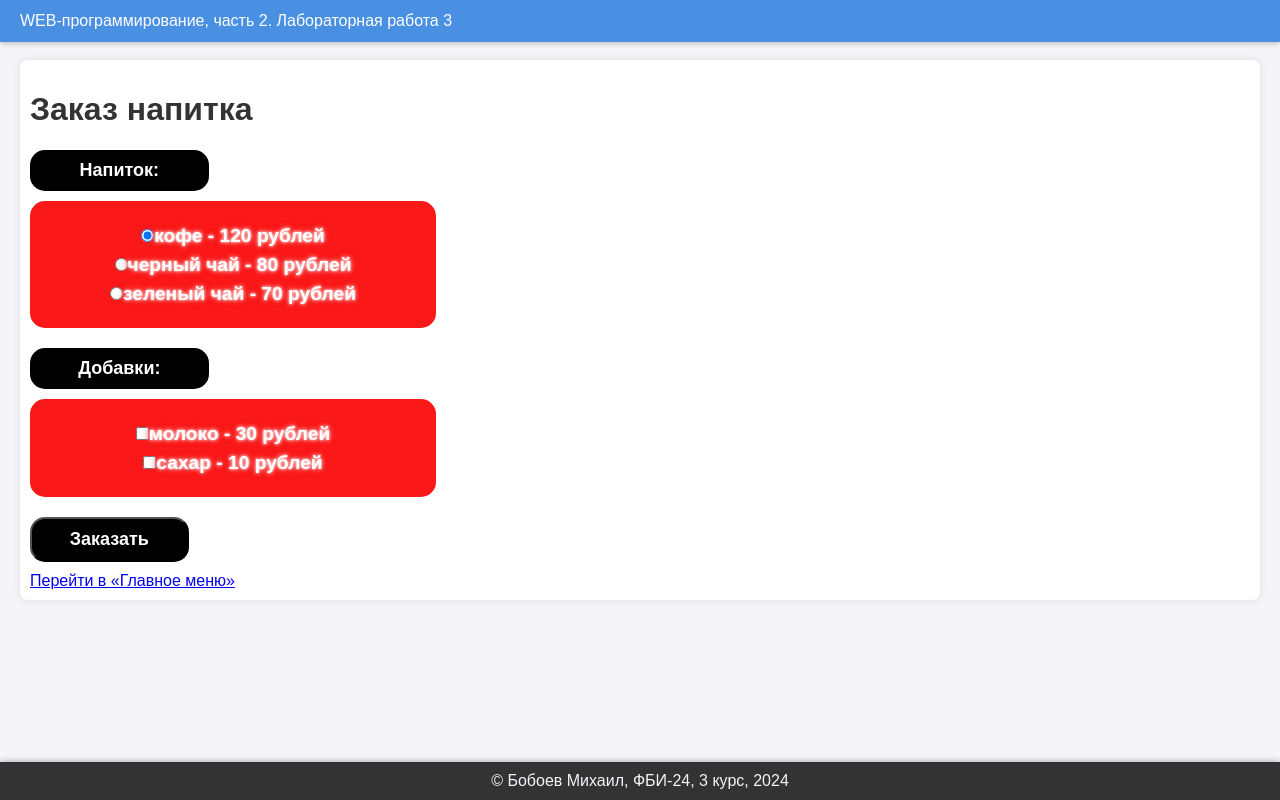
After one commit to Mihailboboev24/2sem_all_web_labs, a Flask app: page /lab3/order in a window 1280 px wide. The commit adds this page. Run offline with Flask 3, Linux system fonts and the light colour scheme.

Commit message:
заказ напитка

```diff
--- a/lab3.py
+++ b/lab3.py
@@ -34,3 +34,29 @@ def form1():
         errors['age'] = 'Заполните поле!'
     sex = request.args.get('sex')
     return render_template('lab3/form1.html', user=user, age=age, sex=sex, errors=errors)
+
+@lab3.route('/lab3/order')
+def order():
+    return render_template('lab3/order.html')
+
+@lab3.route('/lab3/pay')
+def pay():
+    price = 0
+    drink = request.args.get('drink')
+    if drink == 'coffee':
+        price = 120
+    elif drink == 'black-tea':
+        price = 80
+    else:
+        price = 70
+
+    if request.args.get('milk') == 'on':
+        price += 30
+    if request.args.get('sugar') == 'on':
+        price += 10
+    return render_template('lab3/pay.html', price=price)
+
+@lab3.route('/lab3/success')
+def success():
+    price = request.args.get('price')
+    return render_template('lab3/success.html', price=price)
--- a/templates/lab3/lab3.html
+++ b/templates/lab3/lab3.html
@@ -1,9 +1,5 @@
 {% extends "base.html" %}
-
-{# номер лабораторной работы: #}
 {% block lab %}Лабораторная работа 3{% endblock %}
-
-{# основной контент: #}
 {% block main %}
     <h1>Формы, cookie</h1>
     <div>
@@ -13,5 +9,7 @@
     <ol>
         <li><a href="/lab3/cookie">Куки</a></li>
         <li><a href="/lab3/del_cookie">Очистка кук</a></li>
+        <li><a href="/lab3/form1">Форма</a></li>
+        <li><a href="/lab3/order">Заказ напитка</a></li>
     </ol>
 {% endblock %}
--- /dev/null
+++ b/templates/lab3/order.html
@@ -0,0 +1,71 @@
+{% extends "base.html" %}
+{% block lab %}Лабораторная работа 3{% endblock %}
+{% block main %}
+    <h1>Заказ напитка</h1>
+    <form action="/lab3/pay">
+        <div class="text_div">Напиток:</div>
+        <div class="area">
+            <label>
+                <input type="radio" value="coffee" name="drink" checked>кофе - 120 рублей<br>
+            </label>
+            <label>
+                <input type="radio" value="black-tea" name="drink">черный чай - 80 рублей<br>
+            </label>
+            <label>
+                <input type="radio" value="green-tea" name="drink">зеленый чай - 70 рублей<br>
+            </label>
+        </div>
+        <div class="text_div">Добавки:</div>
+        <div class="area">
+            <label>
+                <input type="checkbox" name="milk">молоко - 30 рублей<br>
+            </label>
+            <label>
+                <input type="checkbox" name="sugar">сахар - 10 рублей
+            </label>
+        </div>
+        <div>
+            <button type="submit">Заказать</button>
+        </div>
+    </form>
+{% endblock %}
+{% block style %}
+<style>
+    input {
+        margin: 8px 0;
+        cursor: pointer;
+    }
+    label {
+        font-size: larger;
+        font-family: Arial;
+        color: white;
+        font-weight: bold;
+        text-shadow:
+            0 0 3px #fff,
+            0 0 5px rgb(255, 125, 125),
+            0 0 7px rgb(255, 105, 105),
+            0 0 6px rgb(250, 24, 24);
+        cursor: pointer;
+    }
+    .area {
+        background-color: rgb(250, 24, 24);
+        padding: 20px;
+        text-align: center;
+        max-width: 30%;
+        border-radius: 15px;
+        margin-bottom: 20px;
+    }
+    button, .text_div {
+        background-color: black;
+        font-weight: bold;
+        color: white;
+        border-radius: 15px;
+        padding: 10px;
+        cursor: pointer;
+        font-size: large;
+        width: 13%;
+        margin-bottom: 10px;
+        text-align: center;
+    }
+</style>
+{% endblock %}
```
Also changed, not shown: templates/lab3/pay.html (added, +66 -0 lines), templates/lab3/success.html (added, +7 -0 lines).
